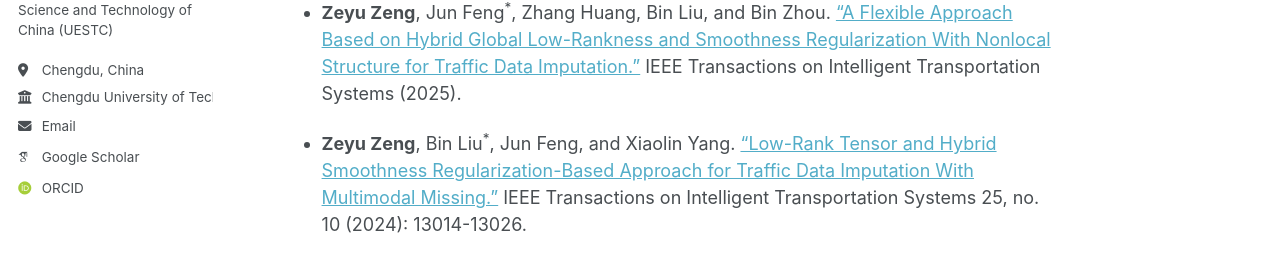
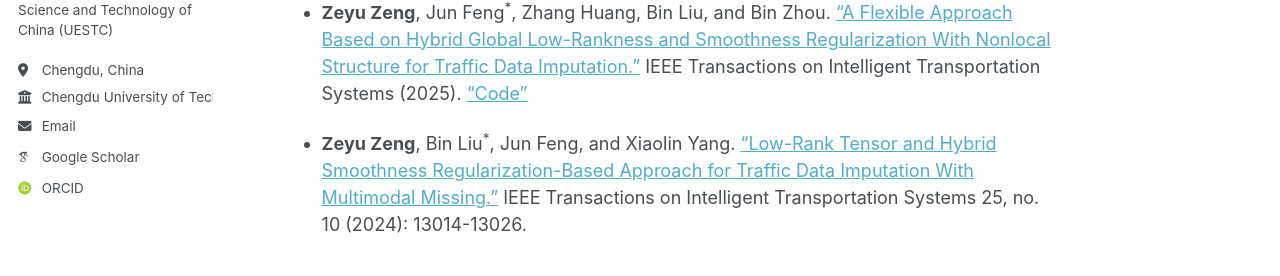
Before and after one commit to zengzeyu0704/zengzeyu0704.github.io, a Jekyll site: the page built from _pages/publications.md, in a window 1280 px wide and 900 px high. Shown: the part 356-632 px from the top of the window. Built offline with Jekyll 4.4.1, drawn with Linux system fonts in a browser that asks for light colours; some web fonts are replaced.

Commit message:
Update publications.md

```diff
--- a/_pages/publications.md
+++ b/_pages/publications.md
@@ -23,7 +23,7 @@ Recent Publication by Research Themes
 
 Intelligent Transportation Systems Data Imputation
 -----
-* <strong>Zeyu Zeng</strong>, Jun Feng<sup>*</sup>, Zhang Huang, Bin Liu, and Bin Zhou. ["A Flexible Approach Based on Hybrid Global Low-Rankness and Smoothness Regularization With Nonlocal Structure for Traffic Data Imputation."](https://ieeexplore.ieee.org/abstract/document/10897310) IEEE Transactions on Intelligent Transportation Systems (2025).
+* <strong>Zeyu Zeng</strong>, Jun Feng<sup>*</sup>, Zhang Huang, Bin Liu, and Bin Zhou. ["A Flexible Approach Based on Hybrid Global Low-Rankness and Smoothness Regularization With Nonlocal Structure for Traffic Data Imputation."](https://ieeexplore.ieee.org/abstract/document/10897310) IEEE Transactions on Intelligent Transportation Systems (2025). ["Code"](https://github.com/zengzeyu0704/GCLSNL)
 
 * <strong>Zeyu Zeng</strong>, Bin Liu<sup>*</sup>, Jun Feng, and Xiaolin Yang. ["Low-Rank Tensor and Hybrid Smoothness Regularization-Based Approach for Traffic Data Imputation With Multimodal Missing."](https://ieeexplore.ieee.org/abstract/document/10637250) IEEE Transactions on Intelligent Transportation Systems 25, no. 10 (2024): 13014-13026.
 
```
